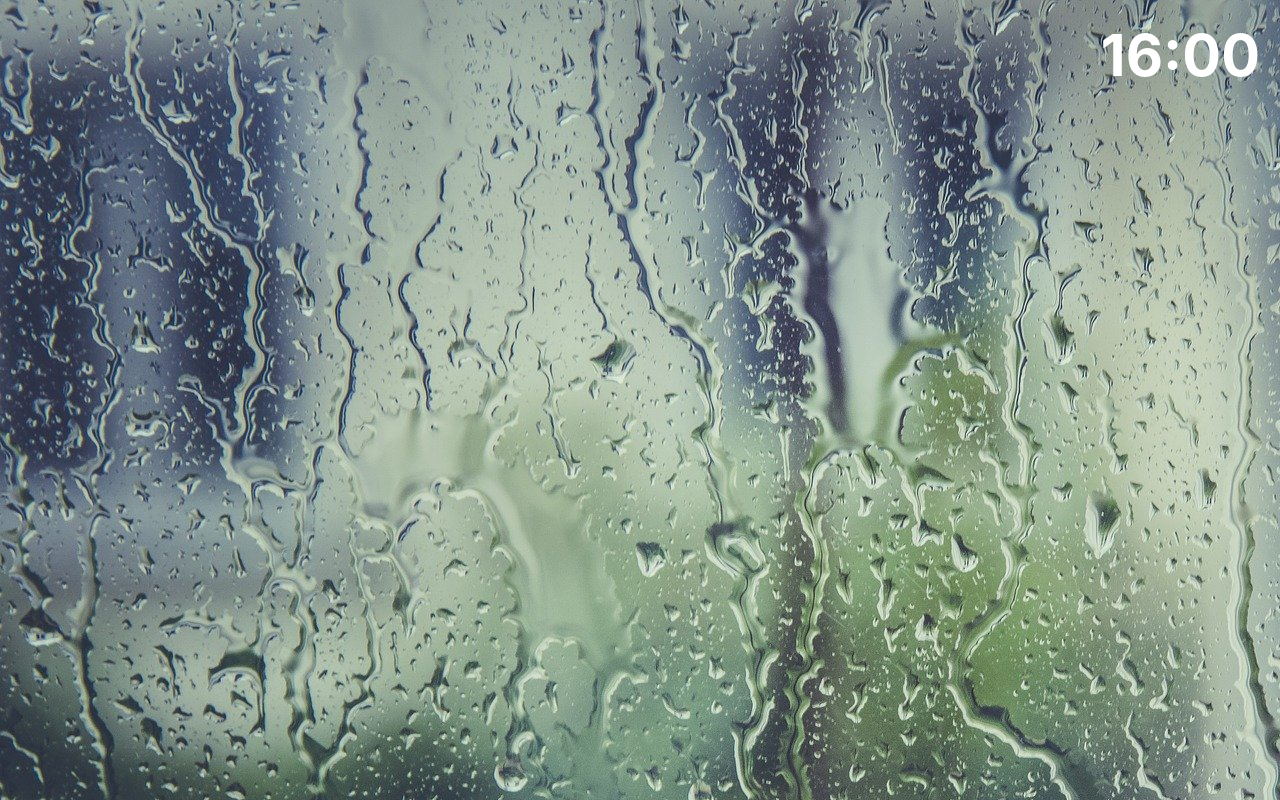
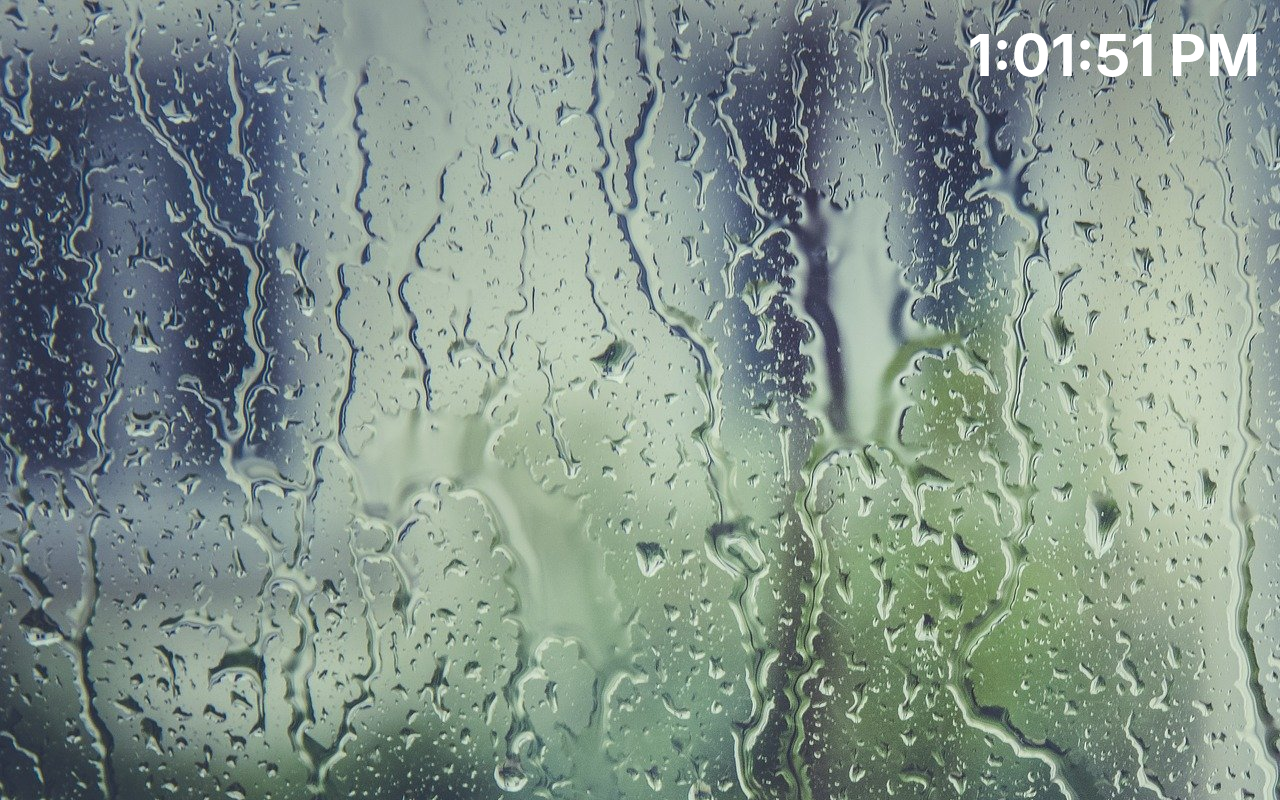
Before and after one commit to artem-p/raindrop, a React (Create React App) app: page / in a window 1280 px wide. Built offline with nearby package versions, Linux system fonts and the light colour scheme.

Commit message:
add date state hook

```diff
--- a/src/DateTime.js
+++ b/src/DateTime.js
@@ -1,10 +1,12 @@
-import React from 'react';
+import React, {useState} from 'react';
 import './DateTime.css';
 
 function DateTime() {
+    const [date, setDate] = useState(new Date());
+
     return (
         <div className="datetime">
-            <h1 className="datetime__time">16:00</h1>
+            <h1 className="datetime__time">{date.toLocaleTimeString()}</h1>
         </div>
     )
 }
```
